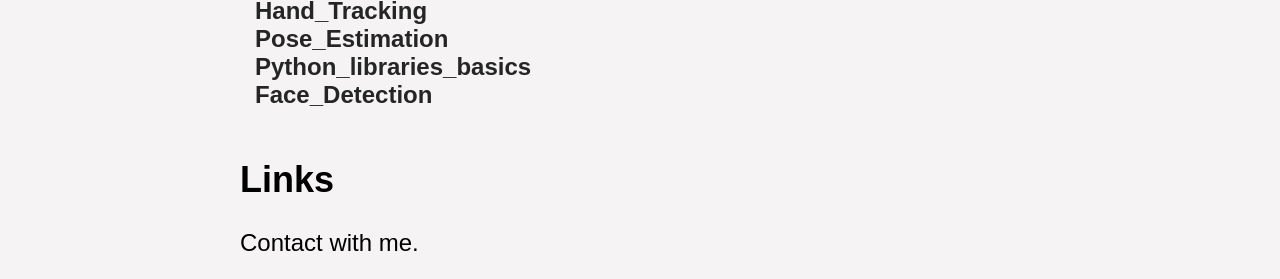
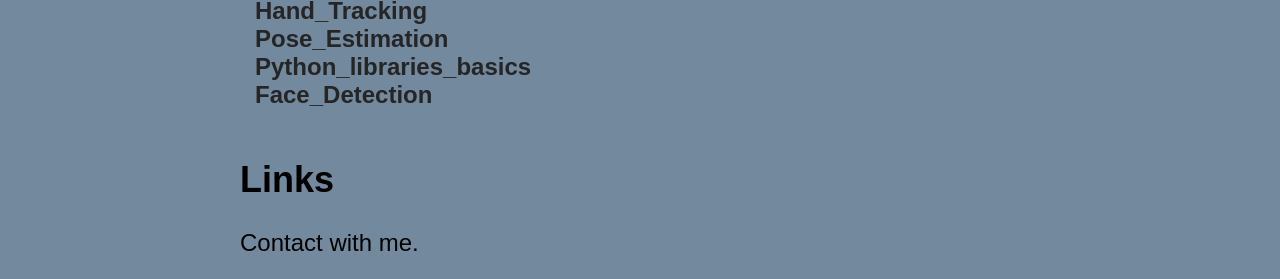
Before and after one commit to masanbasa3k/masanbasa3k.github.io, a plain HTML site: page about.html in a window 1280 px wide. Shown: the part 758-1037 px from the top of the page. Drawn offline with Linux system fonts and the light colour scheme.

Commit message:
Update about_style.css

```diff
--- a/static/about_style.css
+++ b/static/about_style.css
@@ -1,5 +1,5 @@
 body {
-    background-color: rgb(245, 243, 243);
+    background-color: rgb(115, 137, 157);
     margin: 0;
     padding: 0;
     font-family: Arial, sans-serif;
```
